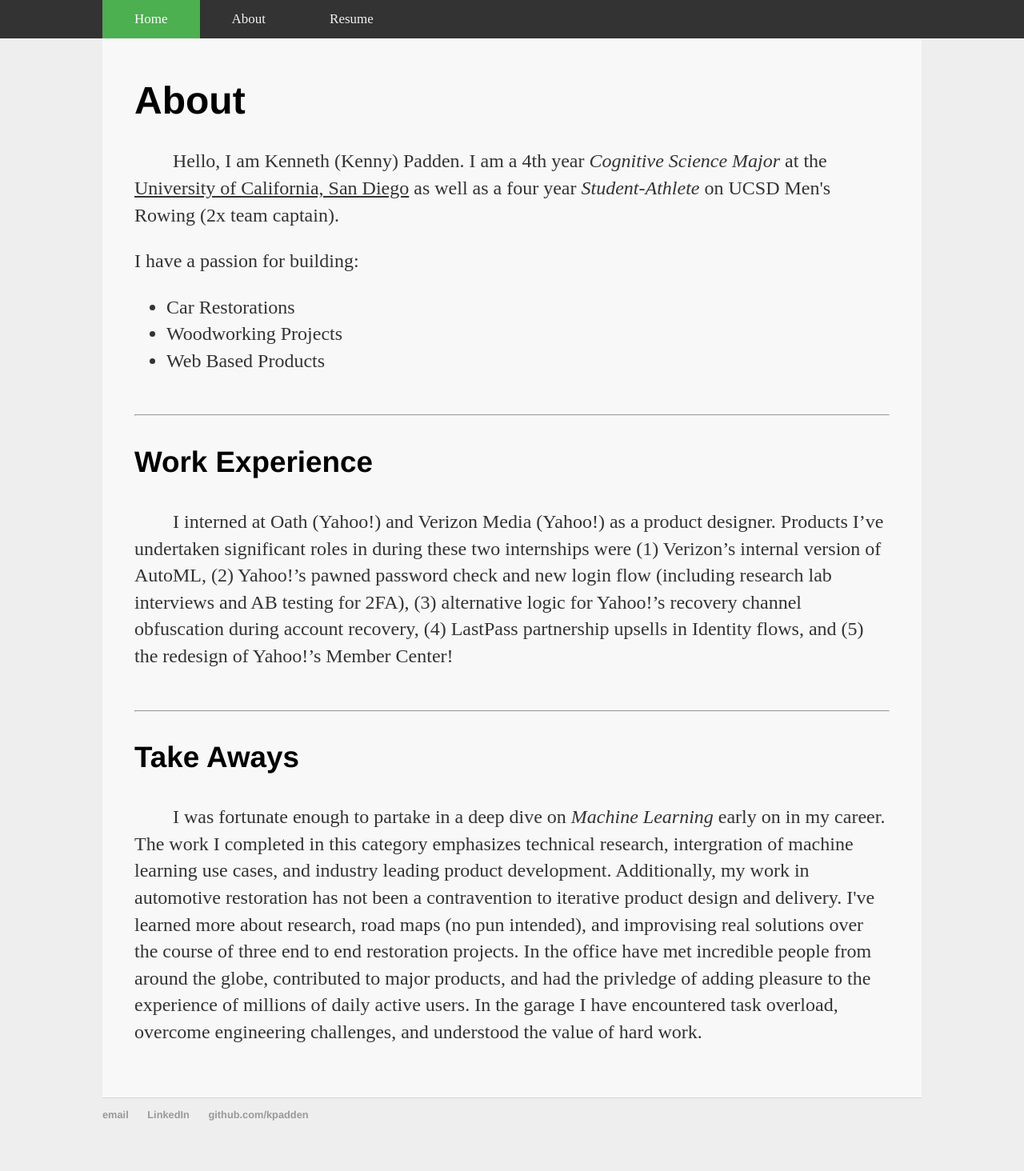
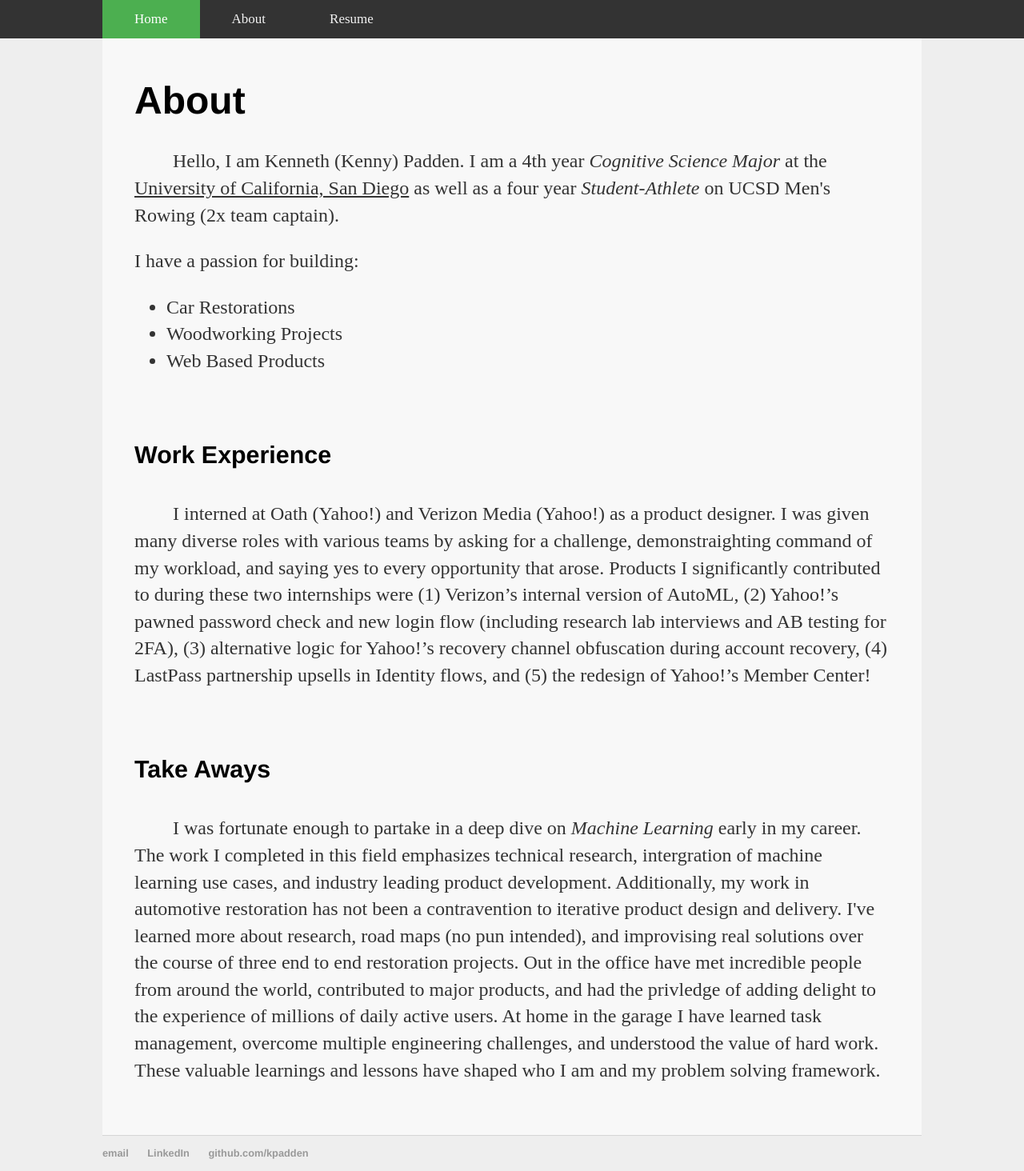
Before and after one commit to kpadden/kpadden.github.io, a Jekyll site: the page built from about/index.html, in a window 1280 px wide. Shown: the whole page at 80% size. Built offline with Jekyll 4.4.1, drawn with Linux system fonts in a browser that asks for light colours; before the commit the page ends 1416 px from its top, so only the background shows below that.

Commit message:
Update index.html

```diff
--- a/about/index.html
+++ b/about/index.html
@@ -11,10 +11,8 @@ title: About Me
         <li>Woodworking Projects</li>
         <li>Web Based Products</li>
     </ul><br/>
-    <hr/>
-    <h3>Work Experience</h3>
-    <p>&emsp;&emsp;I interned at Oath (Yahoo!) and Verizon Media (Yahoo!) as a product designer. Products I’ve undertaken significant roles in during these two internships were (1) Verizon’s internal version of AutoML, (2) Yahoo!’s pawned password check and new login flow (including research lab interviews and AB testing for 2FA), (3) alternative logic for Yahoo!’s recovery channel obfuscation during account recovery, (4) LastPass partnership upsells in Identity flows, and (5) the redesign of Yahoo!’s Member Center!</p><br/>
-    <hr/>
-    <h3>Take Aways</h3>
-    <p>&emsp;&emsp;I was fortunate enough to partake in a deep dive on <i>Machine Learning</i> early on in my career. The work I completed in this category emphasizes technical research, intergration of machine learning use cases, and industry leading product development. Additionally, my work in automotive restoration has not been a contravention to iterative product design and delivery. I've learned more about research, road maps (no pun intended), and improvising real solutions over the course of three end to end restoration projects. In the office have met incredible people from around the globe, contributed to major products, and had the privledge of adding pleasure to the experience of millions of daily active users. In the garage I have encountered task overload, overcome engineering challenges, and understood the value of hard work.</p>
+    <h4>Work Experience</h4>
+    <p>&emsp;&emsp;I interned at Oath (Yahoo!) and Verizon Media (Yahoo!) as a product designer. I was given many diverse roles with various teams by asking for a challenge, demonstraighting command of my workload, and saying yes to every opportunity that arose. Products I significantly contributed to during these two internships were (1) Verizon’s internal version of AutoML, (2) Yahoo!’s pawned password check and new login flow (including research lab interviews and AB testing for 2FA), (3) alternative logic for Yahoo!’s recovery channel obfuscation during account recovery, (4) LastPass partnership upsells in Identity flows, and (5) the redesign of Yahoo!’s Member Center!</p><br/>
+    <h4>Take Aways</h4>
+    <p>&emsp;&emsp;I was fortunate enough to partake in a deep dive on <i>Machine Learning</i> early in my career. The work I completed in this field emphasizes technical research, intergration of machine learning use cases, and industry leading product development. Additionally, my work in automotive restoration has not been a contravention to iterative product design and delivery. I've learned more about research, road maps (no pun intended), and improvising real solutions over the course of three end to end restoration projects. Out in the office have met incredible people from around the world, contributed to major products, and had the privledge of adding delight to the experience of millions of daily active users. At home in the garage I have learned task management, overcome multiple engineering challenges, and understood the value of hard work. These valuable learnings and lessons have shaped who I am and my problem solving framework.</p>
 </div>
```
